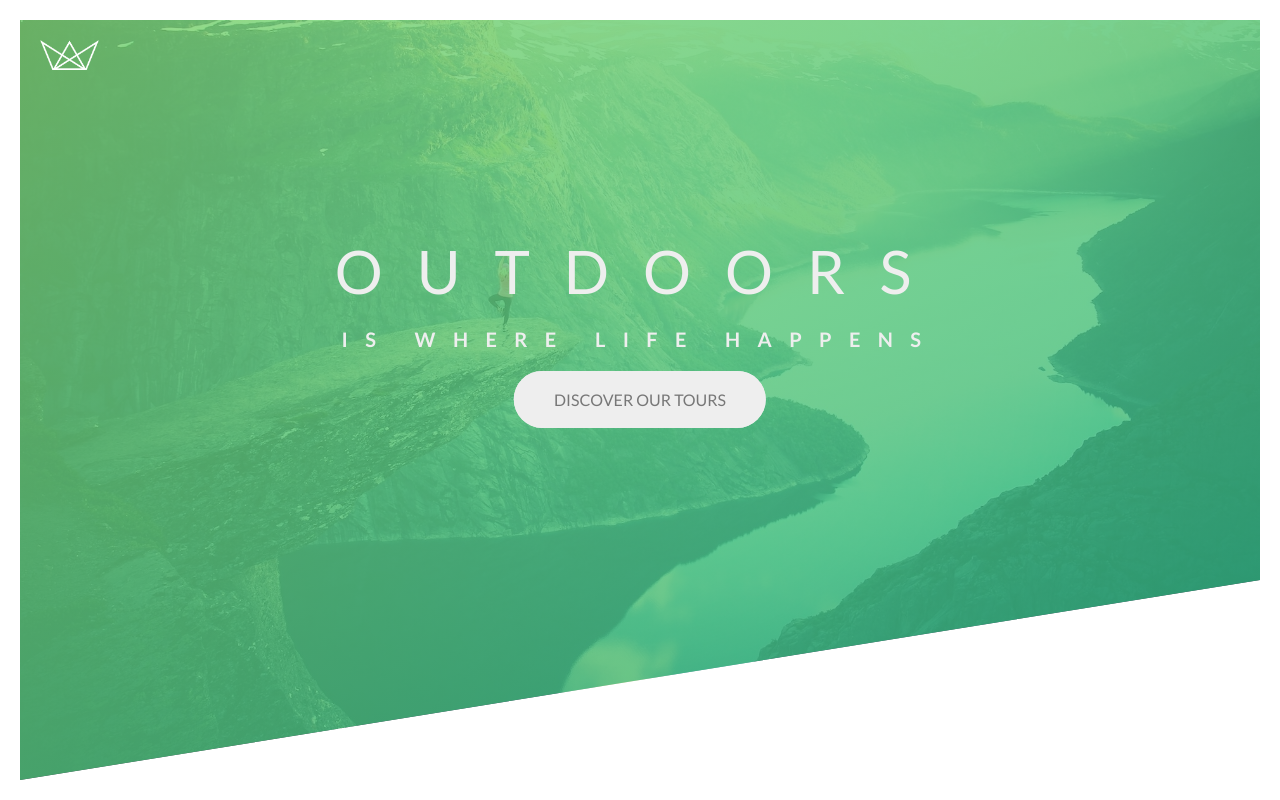
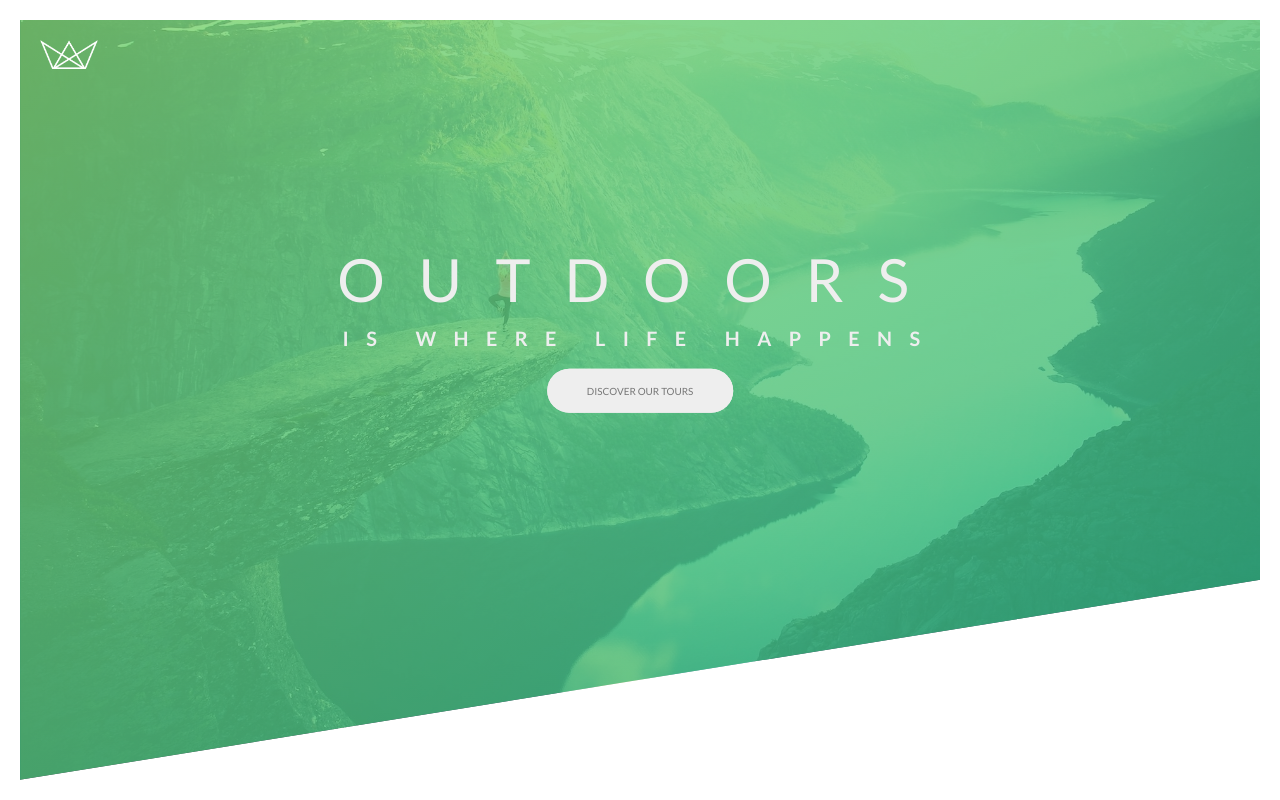
Before and after one commit to r-i-c-h/AdvCSSFutzing, a plain HTML site: page Natours/starter/index.html in a window 1280 px wide. Drawn offline with Linux system fonts and the light colour scheme.

Commit message:
Change CSS to REMs based on html font-size %

```diff
--- a/Natours/starter/css/style.css
+++ b/Natours/starter/css/style.css
@@ -1,14 +1,10 @@
-/*
-COLORS:
-Light green: #7ed56f
-Medium green: #55c57a
-Dark green: #28b485
-*/
 /* Mini Reset */
-* {
+*,
+*::before,
+*::after {
   padding: 0;
   margin: 0;
-  box-sizing: border-box;
+  box-sizing: inherit;
 }
 
 :root {
@@ -17,13 +13,19 @@ Dark green: #28b485
   --grn-dark: #28b485;
 }
 
+html {
+  font-size: 62%;
+}
+
 body {
-  padding: 20px;
+  padding: 2rem;
   font-family: 'Lato', sans-serif;
-  font-size: 16px;
+  font-size: 1rem;
   font-weight: 400;
-  line-height: 1.7;
+  line-height: 1.5;
   color: #777777;
+
+  box-sizing: border-box; /*Inherited Above*/
 }
 
 .header {
@@ -42,12 +44,12 @@ body {
 
 .logo-box {
   position: absolute;
-  top: 20px;
-  left: 20px;
+  top: 2rem;
+  left: 2rem;
 }
 
 .logo {
-  height: 30px; /* Only need height OR width- will scale automagically */
+  height: 3rem; /* Only need height OR width- will scale automagically */
 }
 
 /* CENTERED Text without a flexbox = left% - transformX% */
@@ -60,7 +62,7 @@ body {
 }
 
 .heading-primary {
-  margin-bottom: 15px;
+  margin-bottom: 1.5rem;
   color: #eee;
   text-transform: uppercase;
 
@@ -69,9 +71,9 @@ body {
 
 .heading-primary-main {
   display: block;
-  font-size: 60px;
+  font-size: 6rem;
   font-weight: 400;
-  letter-spacing: 34px;
+  letter-spacing: 3.4rem;
 
   animation-name: fadeInFromLeft; /* ANIMATION REQUIRES 2 ARGS - name as defined by @keyframes, and duration */
   animation-duration: 1s;
@@ -83,7 +85,7 @@ body {
 @keyframes fadeInFromLeft {
   0% {
     opacity: 0;
-    transform: translateX(-100px);
+    transform: translateX(-10rem);
   }
   80% {
     transform: translateX(10px);
@@ -96,20 +98,20 @@ body {
 
 .heading-primary-sub {
   display: block;
-  font-size: 20px;
+  font-size: 2rem;
   font-weight: 700;
   letter-spacing: 17.4px;
   /* animation-name: fadeInFromRight; */
   /* animation-duration: 1s; */
   /* animation-timing-function: ease-out; ..... see MDN for others */
-  /* CONDENSE VERSION: */
+  /*** CONDENSE VERSION: ***/
   animation: fadeInFromRight 1s ease-out;
 }
 /* ANIMATION FOR HERO TITLING */
 @keyframes fadeInFromRight {
   0% {
     opacity: 0;
-    transform: translateX(100px);
+    transform: translateX(10rem);
   }
   80% {
     transform: translateX(-10px);
@@ -131,7 +133,7 @@ body {
 @keyframes fadeInFromBottom {
   0% {
     opacity: 0;
-    transform: translateY(100px);
+    transform: translateY(10rem);
   }
   90% {
     transform: translateY(-5px);
@@ -146,17 +148,17 @@ body {
 .btn:visited {
   display: inline-block;
   position: relative;
-  padding: 15px 40px;
+  padding: 1.5rem 4rem;
 
   text-transform: uppercase;
   text-decoration: none;
-  border-radius: 100px;
+  border-radius: 10rem;
 
   transition: all 0.2s; /* CONDENSED VERSION + Transition ALL */
 }
 .btn:hover {
-  transform: translateY(-3px);
-  box-shadow: 0 10px 20px rgba(0, 0, 0, 0.2);
+  transform: translateY(-0.3rem);
+  box-shadow: 0 10px 2rem; rgba(0, 0, 0, 0.2);
 }
 .btn:active {
   transform: translateY(-1px);
@@ -167,7 +169,7 @@ body {
   display: inline-block;
   height: 100%;
   width: 100%;
-  border-radius: 100px;
+  border-radius: 10rem;
   position: absolute;
   top: 0;
   left: 0;
```
